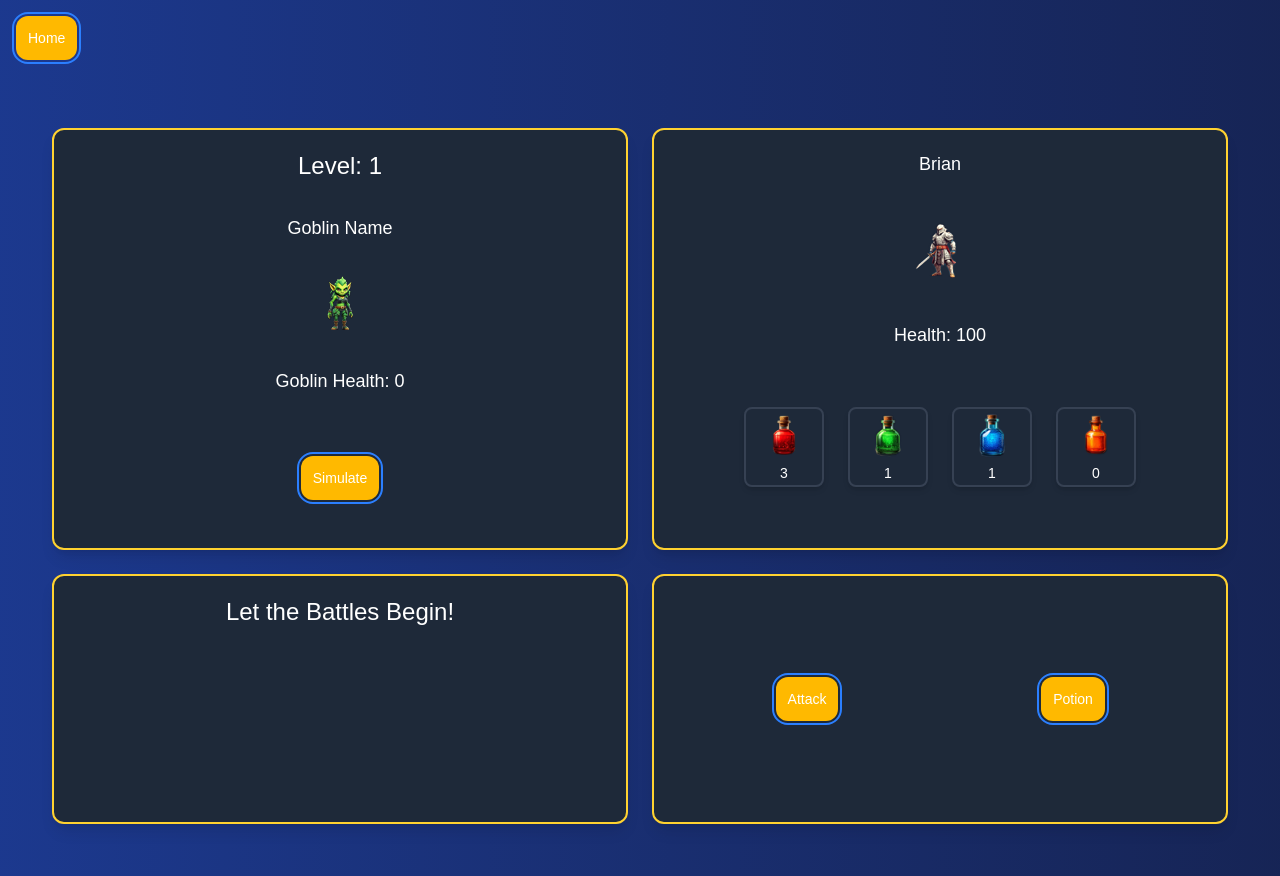
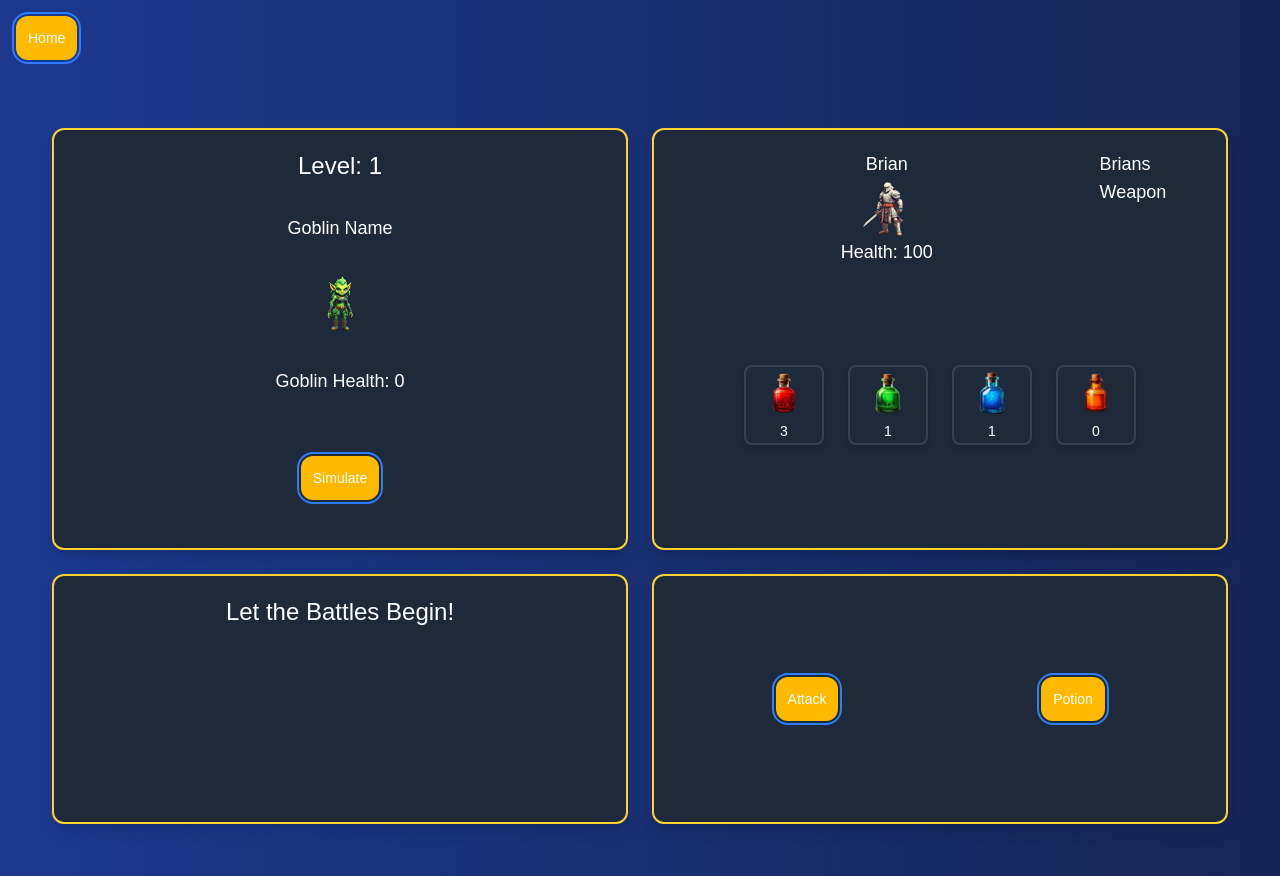
Before and after one commit to cchester11/goblins, a React (Vite) app: page /game in a window 1280 px wide. Built offline with nearby package versions, Linux system fonts and the light colour scheme; a web font is replaced by a local one.

Commit message:
working on refactoring brians container to show weapon

```diff
--- a/src/components/BrianContainer.jsx
+++ b/src/components/BrianContainer.jsx
@@ -6,11 +6,19 @@ export default function BrianContainer({
       setIsAvailable,
       handleUsePotion,
       setGameText,
-      setGoblinActive
+      setGoblinActive,
 }) {
       return (
+            // master container
             <div className="grid grid-cols-1 border-2 border-amber-300 bg-gray-800 text-white rounded-xl p-5 shadow-lg m-3">
+
+                  {/* container for brians information */}
+                  <div className="grid grid-cols-5">
+                        {/* container for Brians name, image and health */}
+                        <div className="col-span-4">
+                              {/* Brian name container */}
                               <div className="flex justify-center">Brian</div>
+                              {/* Brian's image container */}
                               <div className="flex justify-center">
                                     <img
                                           src="/brian.png"
@@ -18,14 +26,25 @@ export default function BrianContainer({
                                           className="h-[60px] w-[60px]"
                                     />
                               </div>
+                              {/* Brian's health container */}
                               <div className="flex justify-center">
                                     Health: {brian.health}
                               </div>
+                        </div>
+                        {/* container for Brians weapon */}
+                        <div>
+                              Brians Weapon
+                        </div>
+                  </div>
+
                   {/* <div className="flex justify-center">
+                        <span className="p-2">Attack Values: </span>
                         {brian.strength.map((val) => (
-                              <p>{val}</p>
+                              <p className="p-2">{val}</p>
                         ))}
                   </div> */}
+
+                  {/* Brian's potions container */}
                   <div className="flex justify-center mt-4">
                         <div className="grid grid-cols-4 gap-6">
                               {["red", "green", "blue", "orange"].map(
```
Lines whose indentation alone changed are shown as unchanged.
